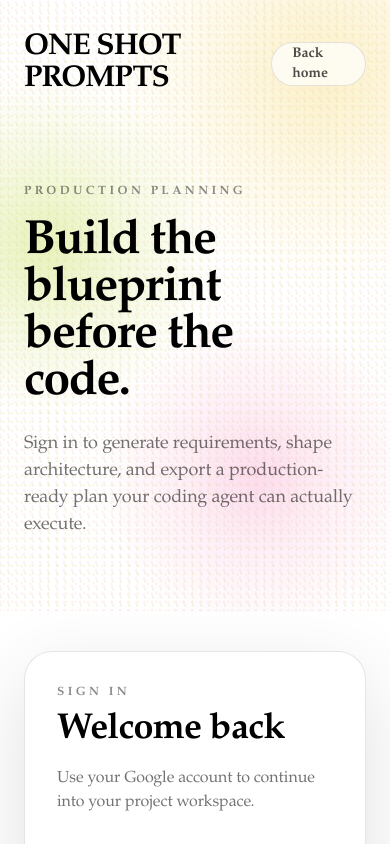
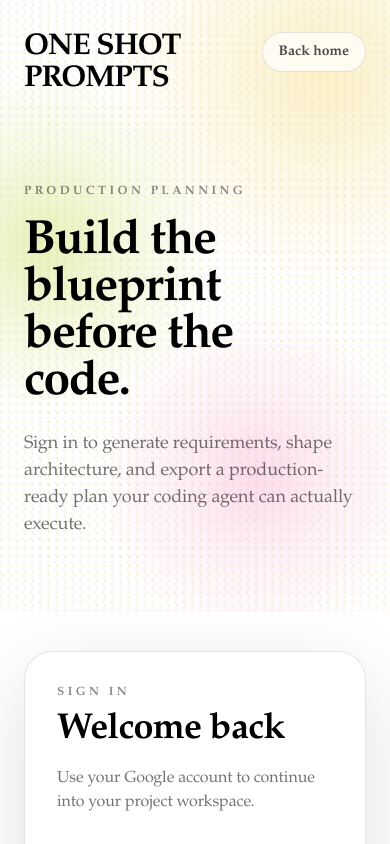
Before and after one commit to Daanish-Hindustani/OneShotPrompts, a Next.js app: page /signin in a window 390 px wide. Shown: the top 844 px of the page. Built offline with nearby package versions, Linux system fonts and the light colour scheme.

Commit message:
task(0): improve sign-in page responsiveness

```diff
--- a/src/app/signin/page.tsx
+++ b/src/app/signin/page.tsx
@@ -34,15 +34,15 @@ export default async function SignInPage({
     <main className="min-h-screen bg-white text-black">
       <div className="grid min-h-screen lg:grid-cols-[1.15fr_0.85fr]">
         <section className="landing-hero flex flex-col px-6 py-8 sm:px-10 lg:px-14 lg:py-12">
-          <div className="flex items-center justify-between gap-4">
+          <div className="flex items-start justify-between gap-3 sm:items-center sm:gap-4">
             <Link
-              className="text-3xl font-black uppercase leading-[1.05] tracking-[-0.03em] sm:text-4xl lg:text-5xl"
+              className="pr-2 text-3xl font-black uppercase leading-[1.05] tracking-[-0.03em] sm:text-4xl lg:text-5xl"
               href="/"
             >
               One Shot Prompts
             </Link>
             <Link
-              className="inline-flex h-11 items-center justify-center rounded-full border border-black/10 bg-white/70 px-5 text-sm font-semibold text-black/70 backdrop-blur-sm transition hover:border-black/20 hover:bg-white hover:text-black"
+              className="inline-flex h-10 shrink-0 items-center justify-center whitespace-nowrap rounded-full border border-black/10 bg-white/70 px-4 text-sm font-semibold text-black/70 backdrop-blur-sm transition hover:border-black/20 hover:bg-white hover:text-black sm:h-11 sm:px-5"
               href="/"
             >
               Back home
```
